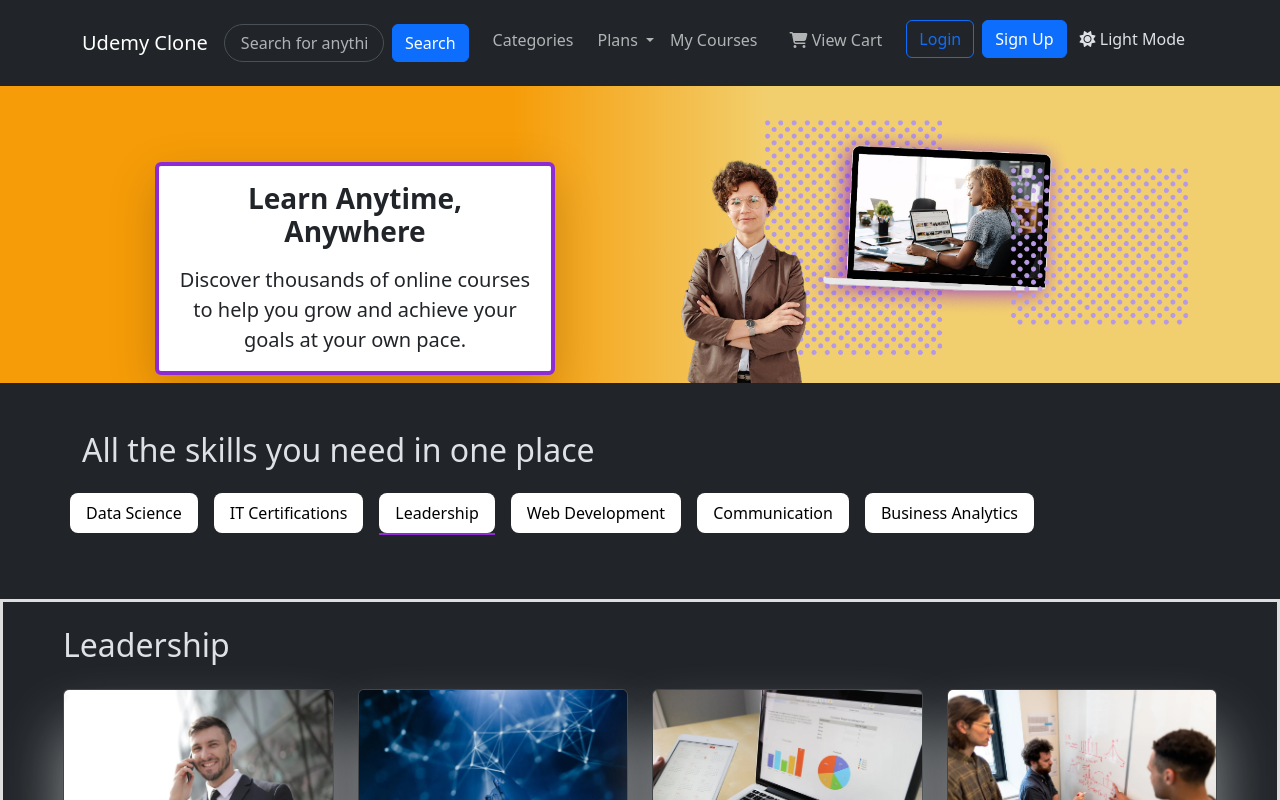
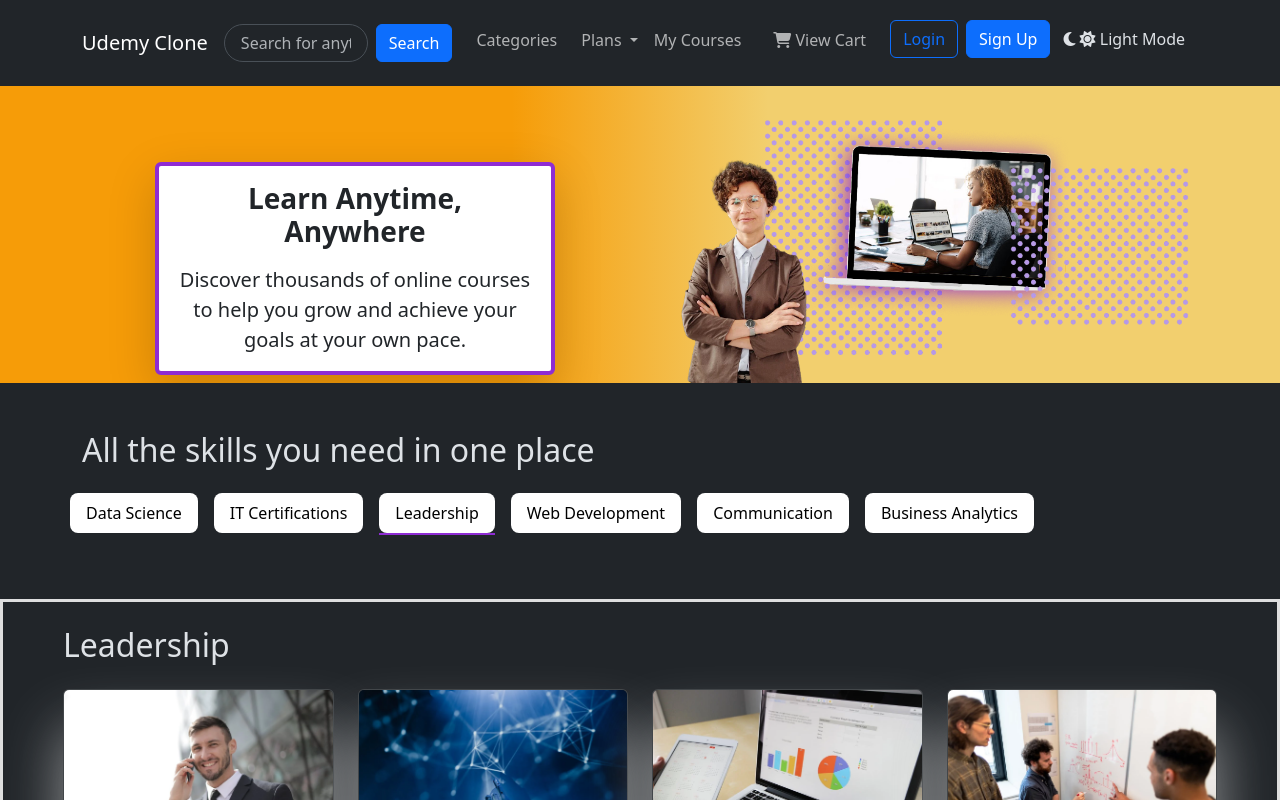
Before and after one commit to eavesa2796/M5_Project_Udemy_Clone, a plain HTML site: page index.html in a window 1280 px wide. Both pictures are taken after a click on the link "Dark Mode". Shown: the top 800 px of the page. Drawn offline with nearby package versions, Linux system fonts and the light colour scheme.

Commit message:
Updated Project

```diff
--- a/index.html
+++ b/index.html
@@ -89,7 +89,7 @@
             </li>
             <li class="nav-item">
               <a id="themeToggle" class="btn text-nowrap" href="#">
-                <i id="themeIconMoon" class="d-inline fas fa-moon"></i>
+                <i id="themeIconMoon" class="d-inlie fas fa-moon"></i>
                 <i id="themeIconSun" class="d-none fas fa-sun"></i>
                 <span id="themeText">Dark Mode</span>
               </a>
--- a/js/main.js
+++ b/js/main.js
@@ -151,7 +151,7 @@ function darkMode() {
     themeText.textContent = newTheme === "dark" ? "Light Mode" : "Dark Mode";
 
     //Toggle the icons
-    themeIconMoon.classList.toggle("d-none");
+    themeIconMoon.classList.toggle("d-inline");
     themeIconSun.classList.toggle("d-none");
   });
 }
```
